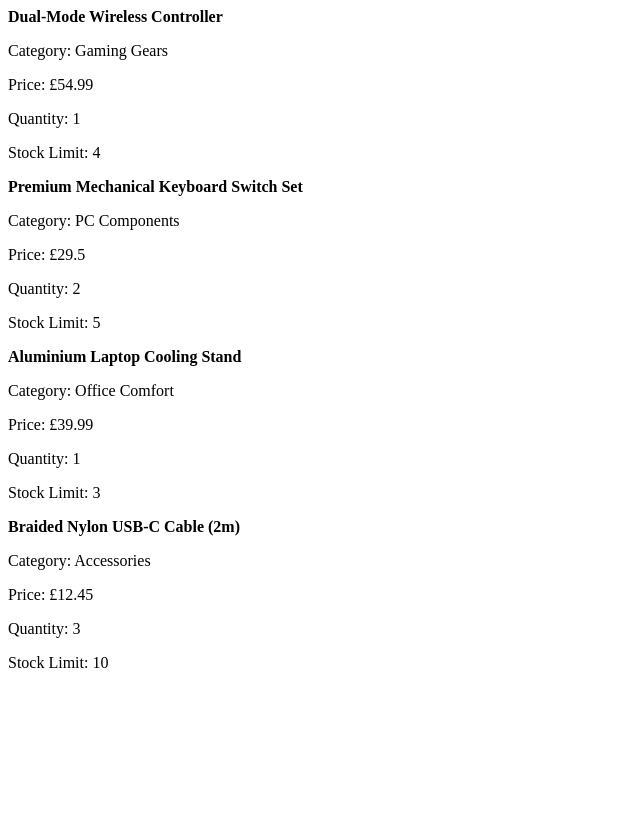
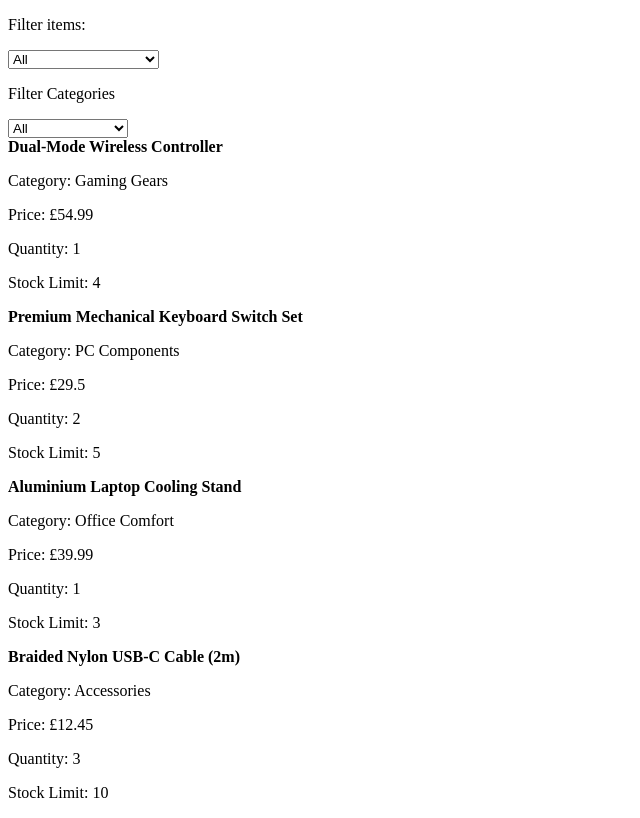
Before and after one commit to souste/js-sandboxes, a React (Vite) app in the folder 03-react-test-lab/: page / in a window 1280 px wide. Shown: the whole page, without its empty margins (0-640 px from the left). Built offline with nearby package versions, Linux system fonts and the light colour scheme.

Commit message:
feat(ShoppingCartTest): add item and category select filtering

```diff
--- a/03-react-test-lab/src/ShoppingCartTest.jsx
+++ b/03-react-test-lab/src/ShoppingCartTest.jsx
@@ -41,11 +41,39 @@ const INITIAL_CART = [
 
 export function ShoppingCartTest() {
   const [items, setItems] = useState(INITIAL_CART);
+  const [itemSelectValue, setItemSelectValue] = useState("all");
+  const [categorySelectValue, setCategorySelectValue] = useState("all");
+
+  const filteredItems = items
+    .filter((item) => itemSelectValue === "all" || item.id === itemSelectValue)
+    .filter(
+      (item) =>
+        categorySelectValue === "all" || item.category === categorySelectValue,
+    );
+
   return (
     <div>
       <div>
-        {items.map((item) => (
-          <div>
+        <p>Filter items: </p>
+        <select onChange={(e) => setItemSelectValue(e.target.value)}>
+          <option value="all">All</option>
+          <option value="cart-item-1">Wireless Controller</option>
+          <option value="cart-item-2">Keyboard Switch Set</option>
+          <option value="cart-item-3">Laptop Cooling Stand</option>
+          <option value="cart-item-4">Nylon USB-C Cable</option>
+        </select>
+        <p>Filter Categories</p>
+        <select onChange={(e) => setCategorySelectValue(e.target.value)}>
+          <option value="all">All</option>
+          <option value="Gaming Gears">Gaming Gears</option>
+          <option value="PC Components">PC Components</option>
+          <option value="Office Comfort">Office Comfort</option>
+          <option value="Accessories">Accessories</option>
+        </select>
+      </div>
+      <div>
+        {filteredItems.map((item) => (
+          <div key={item.id}>
             <strong>{item.name}</strong>
             <p>Category: {item.category}</p>
             <p>Price: £{item.price}</p>
```
